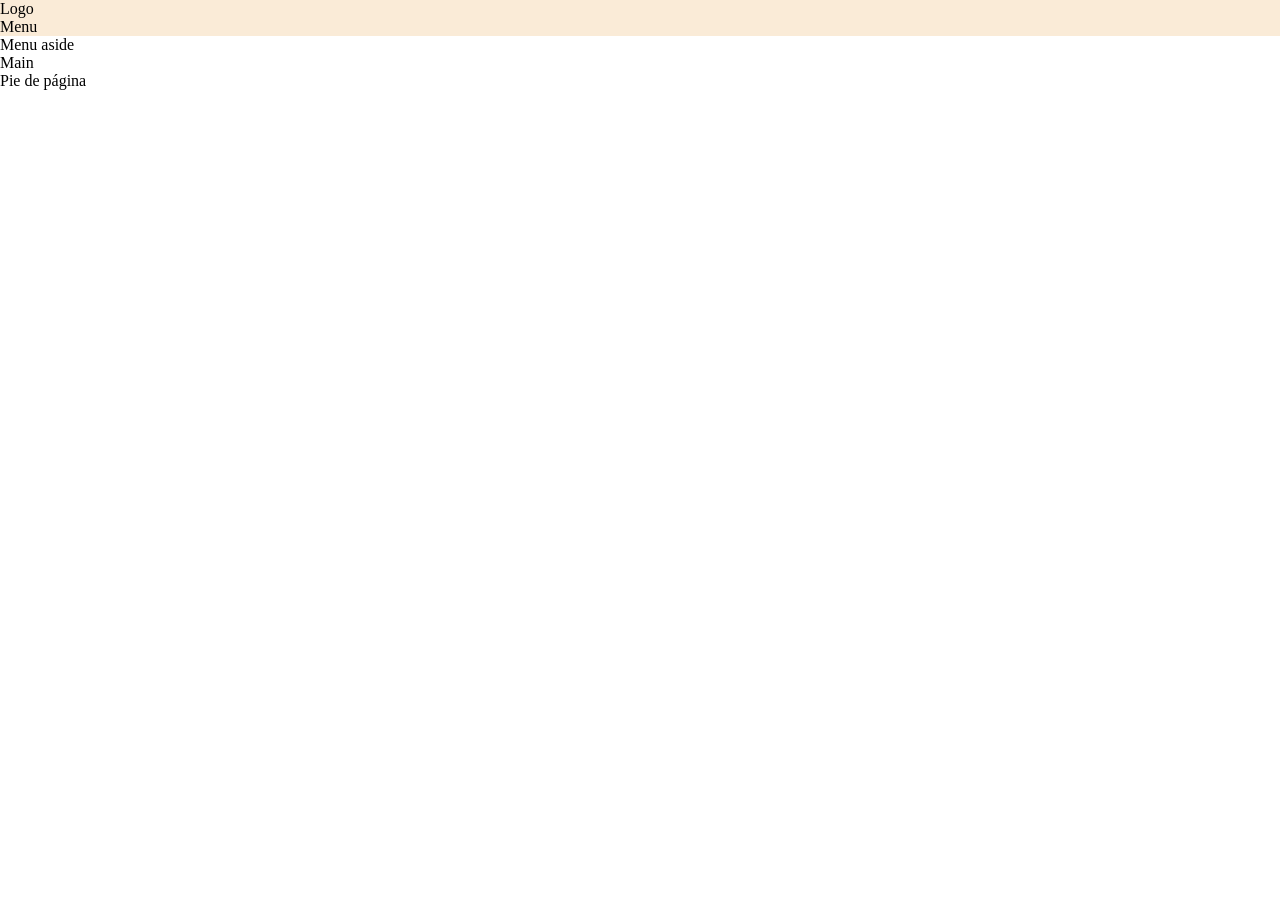
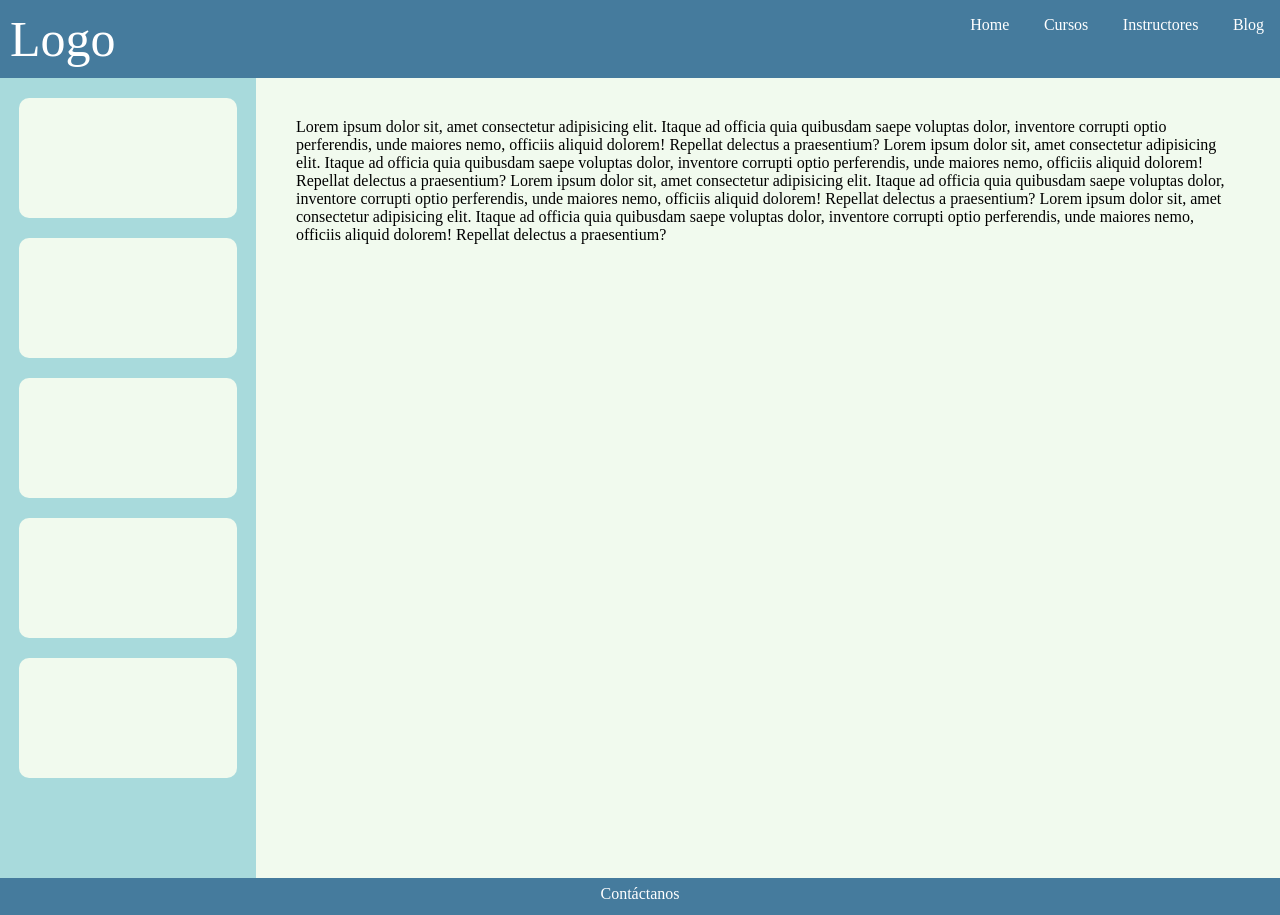
Before and after one commit to codepalacios/CursoDefinitivoDeHTMLyCSS, a plain HTML site: page css/desafioLayout1/index.html in a window 1280 px wide. Before the commit the page ends 800 px from the top, so only its background shows below. Drawn offline with Linux system fonts and the light colour scheme.

Commit message:
CSS > Desafio: Layout 1 (completado)

```diff
--- a/css/desafioLayout1/index.html
+++ b/css/desafioLayout1/index.html
@@ -1,33 +1,51 @@
 <!DOCTYPE html>
 <html lang="en">
   <head>
-    <meta charset="UTF-8">
-    <meta http-equiv="X-UA-Compatible" content="IE=edge">
-    <meta name="viewport" content="width=device-width, initial-scale=1.0">
+    <meta charset="UTF-8" />
+    <meta http-equiv="X-UA-Compatible" content="IE=edge" />
+    <meta name="viewport" content="width=device-width, initial-scale=1.0" />
     <title>Desafío Layout 1</title>
-    <link rel="stylesheet" href="./style.css">
+    <link rel="stylesheet" href="./style.css" />
   </head>
   <body>
     <header>
-        <div>
-            Logo
-        </div>
+      <div class="logo">Logo</div>
       <nav>
-            Menu
+        <ul>
+          <li>Home</li>
+          <li>Cursos</li>
+          <li>Instructores</li>
+          <li>Blog</li>
+        </ul>
       </nav>
     </header>
     <main>
       <aside>
-            Menu aside
+        <div class="bloque"></div>
+        <div class="bloque"></div>
+        <div class="bloque"></div>
+        <div class="bloque"></div>
+        <div class="bloque"></div>
       </aside>
       <section>
         <article>
-                Main
+          Lorem ipsum dolor sit, amet consectetur adipisicing elit. Itaque ad
+          officia quia quibusdam saepe voluptas dolor, inventore corrupti optio
+          perferendis, unde maiores nemo, officiis aliquid dolorem! Repellat
+          delectus a praesentium? Lorem ipsum dolor sit, amet consectetur
+          adipisicing elit. Itaque ad officia quia quibusdam saepe voluptas
+          dolor, inventore corrupti optio perferendis, unde maiores nemo,
+          officiis aliquid dolorem! Repellat delectus a praesentium? Lorem ipsum
+          dolor sit, amet consectetur adipisicing elit. Itaque ad officia quia
+          quibusdam saepe voluptas dolor, inventore corrupti optio perferendis,
+          unde maiores nemo, officiis aliquid dolorem! Repellat delectus a
+          praesentium? Lorem ipsum dolor sit, amet consectetur adipisicing elit.
+          Itaque ad officia quia quibusdam saepe voluptas dolor, inventore
+          corrupti optio perferendis, unde maiores nemo, officiis aliquid
+          dolorem! Repellat delectus a praesentium?
         </article>
       </section>
     </main>
-    <footer>
-        Pie de p&aacute;gina
-    </footer>
+    <footer>Cont&aacute;ctanos</footer>
   </body>
 </html>
--- a/css/desafioLayout1/style.css
+++ b/css/desafioLayout1/style.css
@@ -1,14 +1,64 @@
 * {
+    margin: 0%;
+    padding: 0;
     box-sizing: border-box;
-    margin: 0;
-    padding: 0;
 }
 html {
     font-size: 62.5%;
 }
-body {
+header {
+    background-color: #457B9D;
+}
+.logo {
+    font-size: 5rem;
+    color: white;
+    padding: 1rem;
+}
+nav {
+    position: absolute;
+    top: 0px;
+    right: 0px;
+}
+nav ul li {
+    color: white;
+    display: inline-block;
+    font-size: 1.6rem;
+    padding: 1.6rem;
+}
+main {
+    display: inline-block;
+    width: 100%;
+    margin-bottom: -0.4%;
+}
+aside {
+    float: left;
+    width: 20%;
+    height: 100vh;
+    background-color: #A8DADC;
+}
+.bloque {
+    background-color: #F1FAEE;
+    width: 85%;
+    height: 15%;
+    margin: 2rem auto;
+    border-radius: 1rem;
+}
+section {
+    float: left;
+    width: 80%;
+    padding: 4rem;
+    height: 100vh;
+    background-color: #F1FAEE;
+}
+article {
     font-size: 1.6rem;
 }
-header {
-    background-color: antiquewhite;
+footer {
+    width: 100%;
+    height: 4rem;
+    background-color: #457B9D;
+    font-size: 1.6rem;
+    color: white;
+    text-align: center;
+    padding-top: 1rem;
 }
```
Lines whose indentation alone changed are shown as unchanged.
